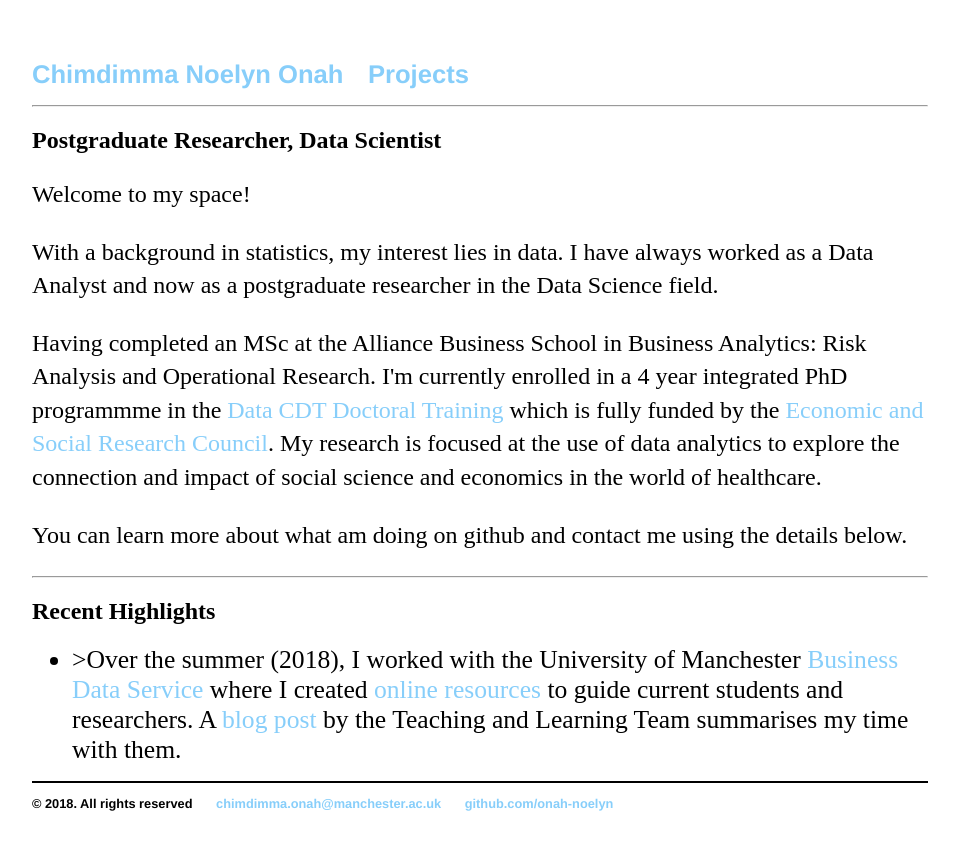
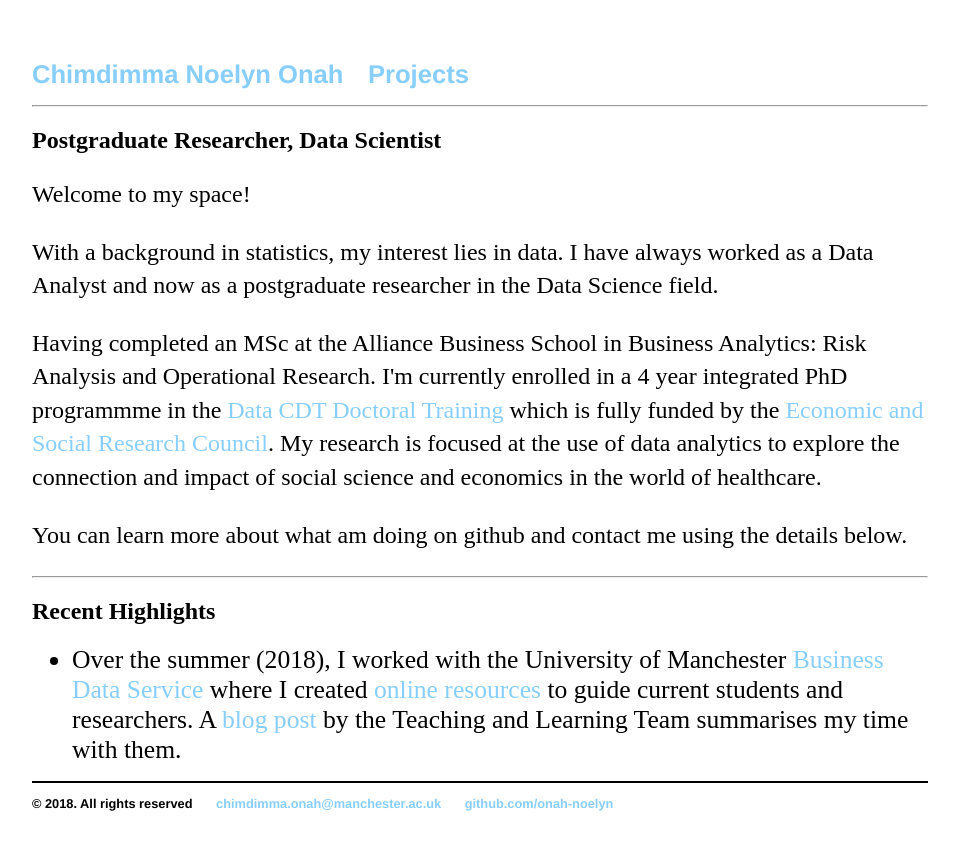
Before and after one commit to Onah-Noelyn/Onah-Noelyn.github.io, a Jekyll site: the page built from index.html, in a window 1280 px wide. Shown: the top 850 px of the page, without its empty margins (160-1119 px from the left). Built offline with Jekyll 4.4.1, drawn with Linux system fonts in a browser that asks for light colours.

Commit message:
Update index.html

```diff
--- a/index.html
+++ b/index.html
@@ -19,7 +19,7 @@
 	<h2>Recent Highlights </h2>
 	<div>
 	<ul>
-		<li style="font-size:160%;">>Over the summer (2018), I worked with the University of Manchester <a href="http://www.library.manchester.ac.uk/using-the-library/students/specialist-learning/business-data-service/">Business Data Service</a> where I created <a href="https://medium.com/using-specialist-business-databases">online resources</a> to guide current students and researchers. A <a href="https://umlteachinglearning.wordpress.com/2018/09/11/digital-humanities-pgr-placement-in-the-library-summer-2018/">blog post</a> by the Teaching and Learning Team summarises my time with them.  </li>
+		<li style="font-size:160%;">Over the summer (2018), I worked with the University of Manchester <a href="http://www.library.manchester.ac.uk/using-the-library/students/specialist-learning/business-data-service/">Business Data Service</a> where I created <a href="https://medium.com/using-specialist-business-databases">online resources</a> to guide current students and researchers. A <a href="https://umlteachinglearning.wordpress.com/2018/09/11/digital-humanities-pgr-placement-in-the-library-summer-2018/">blog post</a> by the Teaching and Learning Team summarises my time with them.  </li>
 
 
 	</ul>
```
